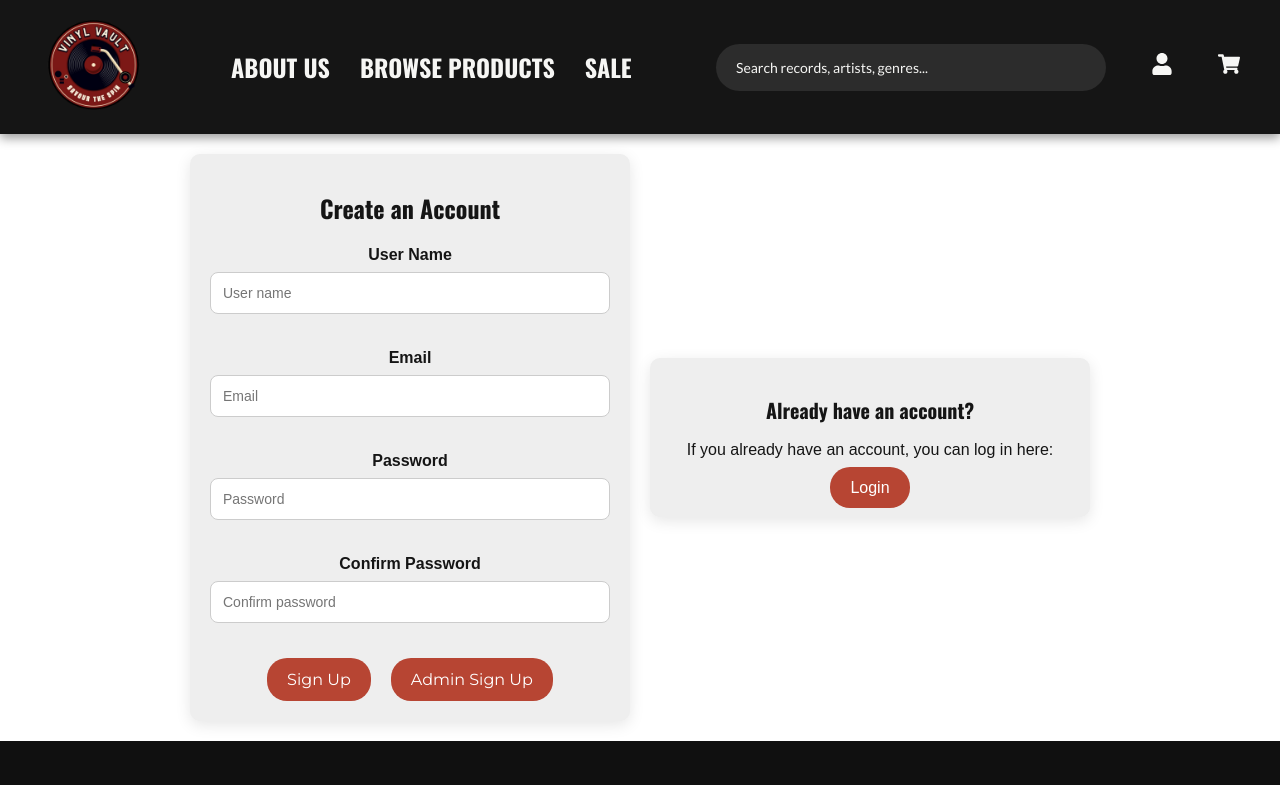
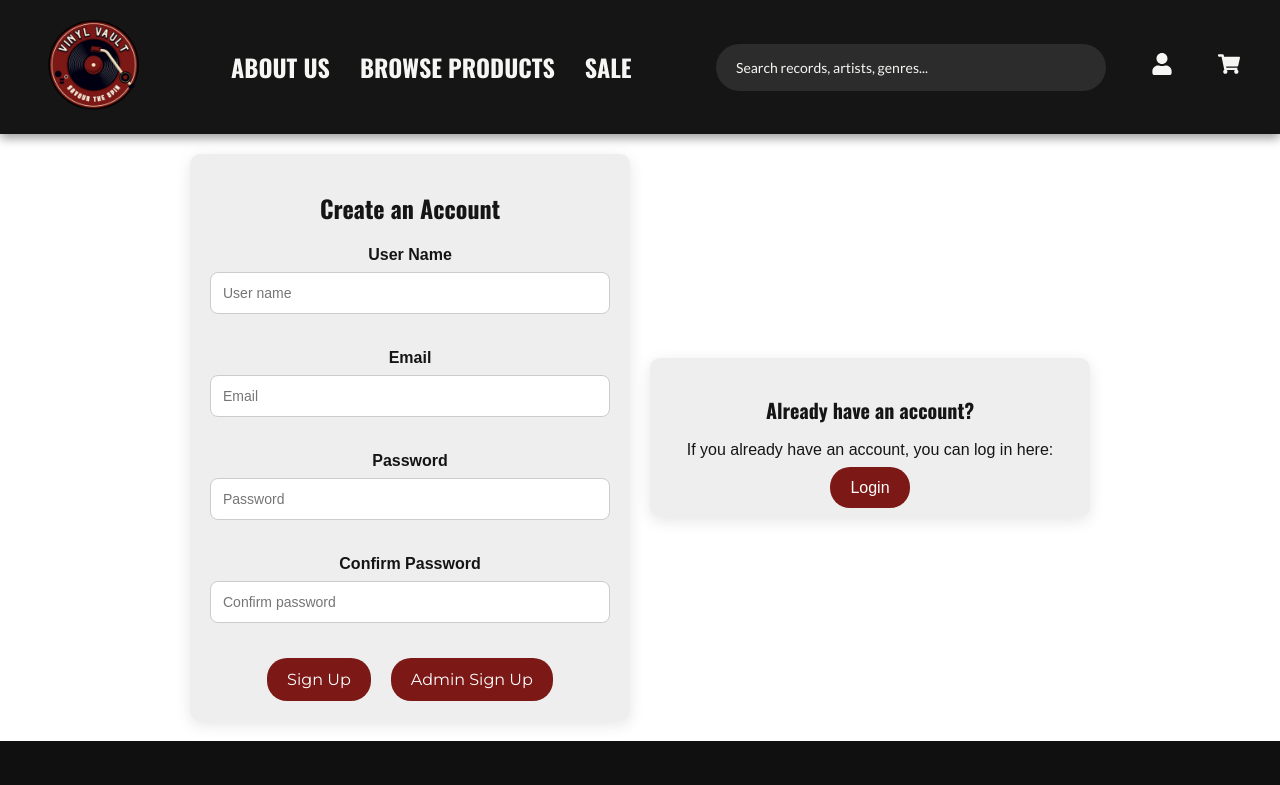
Before and after one commit to minankk/TEAMPROJECT_TEAM2, a React (Create React App) app: page /signup in a window 1280 px wide. Shown: the top 785 px of the page. Built offline with nearby package versions, Linux system fonts and the light colour scheme; no server answers.

Commit message:
fe chnages required including colour spacing and correct fields

```diff
--- a/src/ContactUsPage.css
+++ b/src/ContactUsPage.css
@@ -76,12 +76,12 @@ html, body {
 
   .contact-form input:focus,
   .contact-form textarea:focus {
-    border-color: #b74533;
+    border-color: #7c1816;
     outline: none;
   }
 
   .contact-form button {
-    background-color: #b74533;
+    background-color: #7c1816;
     color: white;
     border: none;
     padding: 12px 20px;
--- a/src/LoginPage.css
+++ b/src/LoginPage.css
@@ -71,7 +71,7 @@ main {
 }
 
 .input-field input:focus {
-  border-color: #b74533;
+  border-color: #7c1816;
   outline: none;
 }
 
@@ -93,7 +93,7 @@ main {
 
 /* Button Styles */
 .login-container button {
-  background-color: #b74533;
+  background-color: #7c1816;
   color: white;
   border: none;
   padding: 12px 20px;
@@ -138,7 +138,7 @@ main {
 }
 
 .signup-link {
-  background-color: #b74533;
+  background-color: #7c1816;
   color: white;
   padding: 12px 20px;
   border-radius: 20px;
--- a/src/SignUp.css
+++ b/src/SignUp.css
@@ -71,7 +71,7 @@ main {
 }
 
 .input-field input:focus {
-  border-color: #b74533;
+  border-color: #7c1816;
   outline: none;
 }
 
@@ -83,7 +83,7 @@ main {
 
 /* Styling of buttons */
 button {
-  background-color: #b74533;
+  background-color: #7c1816;
   color: white;
   border: none;
   padding: 12px 20px;
@@ -128,7 +128,7 @@ button:hover {
 }
 
 .login-link {
-  background-color: #b74533;
+  background-color: #7c1816;
   color: white;
   padding: 12px 20px;
   border-radius: 20px;
```
Also changed, not shown: src/DashboardPage.css (line endings or trailing spaces), src/LoginPage.js (line endings or trailing spaces).
